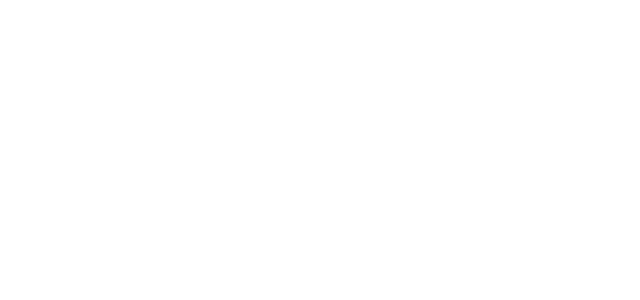
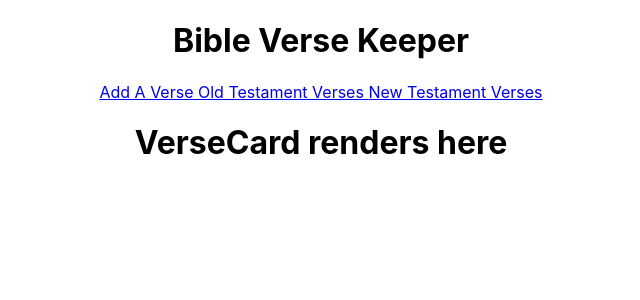
Before and after one commit to DeborahKurz/phase-2-project, a React (Create React App) app: page /newtestament in a window 1280 px wide. Shown: the top 300 px of the page, without its empty margins (319-959 px from the left). Built offline with nearby package versions, Linux system fonts and the light colour scheme.

Commit message:
NavBar created and working. Basic HTML for each route written

```diff
--- a/src/App.js
+++ b/src/App.js
@@ -1,9 +1,16 @@
 import './App.css';
+import NavBar from "./NavBar.js";
+import Form from "./Form.js";
 
 function App() {
   return (
     <div className="App">
-      Hello
+      <header>
+        <NavBar />
+      </header>
+      <main>
+        <Form />
+      </main>
     </div>
   );
 }
@@ -13,7 +20,6 @@
 //COMMIT commit Commit!
 
 /*
-Create Components (5 needed):
 
 Get Project Working:
   1. Create NavBar.js & set up to display routes
--- a/src/Form.js
+++ b/src/Form.js
@@ -2,6 +2,9 @@
 
 function Form(){
     console.log("form")
+    return (
+        <h1>Form renders here</h1>
+    )
 }
 
 export default Form;
--- /dev/null
+++ b/src/NavBar.js
@@ -0,0 +1,25 @@
+import {NavLink} from "react-router-dom";
+
+function NavBar(){
+    return(
+        <>
+            <h1>Bible Verse Keeper</h1>
+            <nav>
+                <NavLink
+                    to="/"
+                    className="nav-link"
+                >   Add A Verse   </NavLink>
+                <NavLink
+                    to="/oldtestament"
+                    className="nav-link"
+                >   Old Testament Verses   </NavLink>
+                <NavLink
+                    to="/newtestament"
+                    className="nav-link"
+                >   New Testament Verses   </NavLink>
+            </nav>
+        </>
+    )
+}
+
+export default NavBar;
--- a/src/NewTestament.js
+++ b/src/NewTestament.js
@@ -1,7 +1,19 @@
-//displays new testament verese
+//displays new testament verses
+import NavBar from "./NavBar.js";
+import VerseCard from "./VerseCard.js";
 
 function NewTestament(){
     console.log("new testament")
+    return (
+        <div className="App">
+            <header>
+                <NavBar />
+            </header>
+            <main>
+                <VerseCard />
+            </main>
+        </div>
+    )
 }
 
 export default NewTestament;
--- a/src/OldTestament.js
+++ b/src/OldTestament.js
@@ -1,7 +1,19 @@
-//displays old testament verese
+//displays old testament verses
+import NavBar from "./NavBar.js";
+import VerseCard from "./VerseCard.js";
 
 function OldTestament(){
     console.log("old testament")
+    return (
+        <div className="App">
+            <header>
+                <NavBar />
+            </header>
+            <main>
+                <VerseCard />
+            </main>
+        </div>
+    )
 }
 
 export default OldTestament;
--- a/src/VerseCard.js
+++ b/src/VerseCard.js
@@ -2,6 +2,9 @@
 
 function VerseCard(){
     console.log("verse card")
+    return (
+        <h1>VerseCard renders here</h1>
+    )
 }
 
 export default VerseCard;
```
